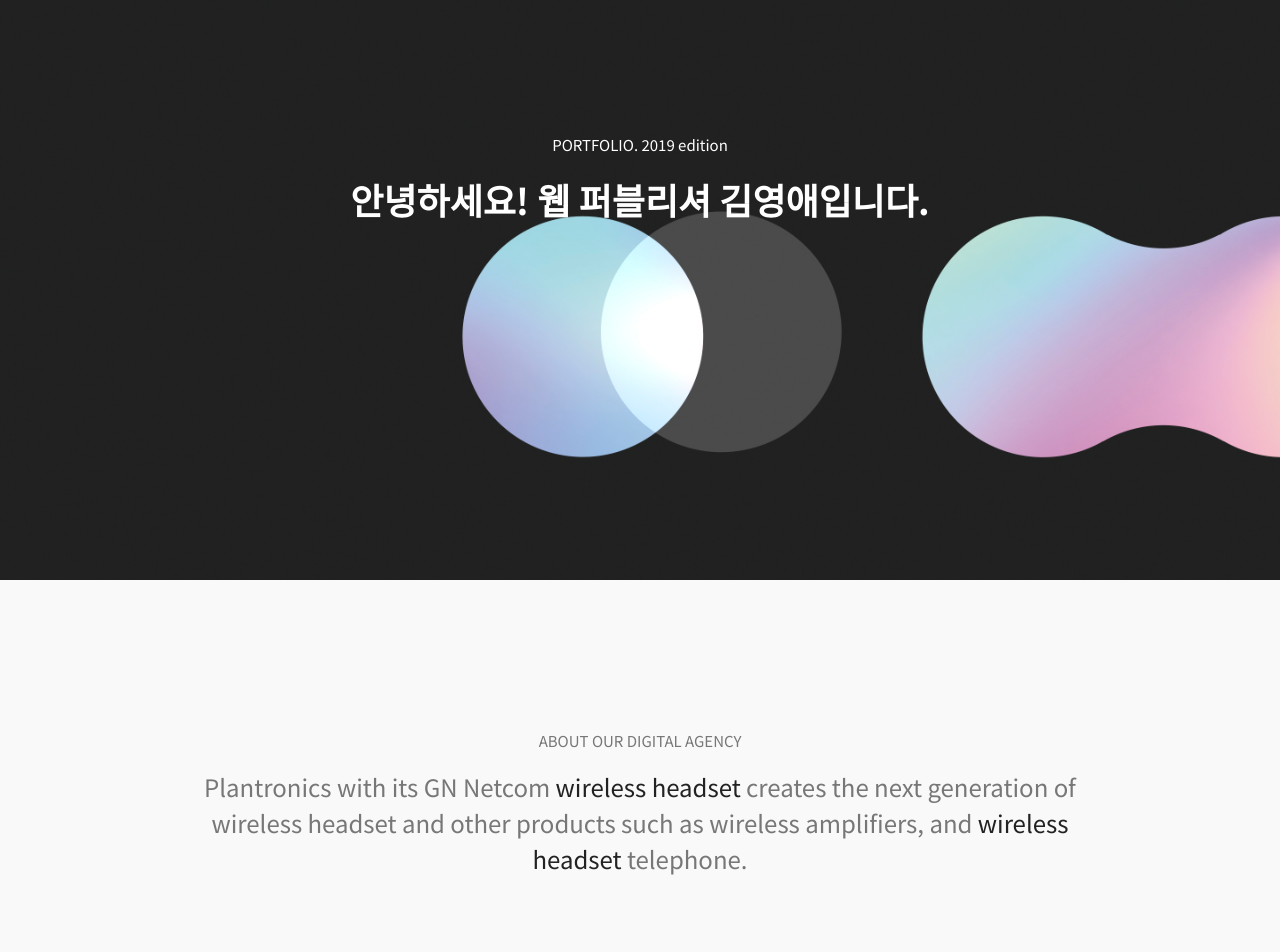
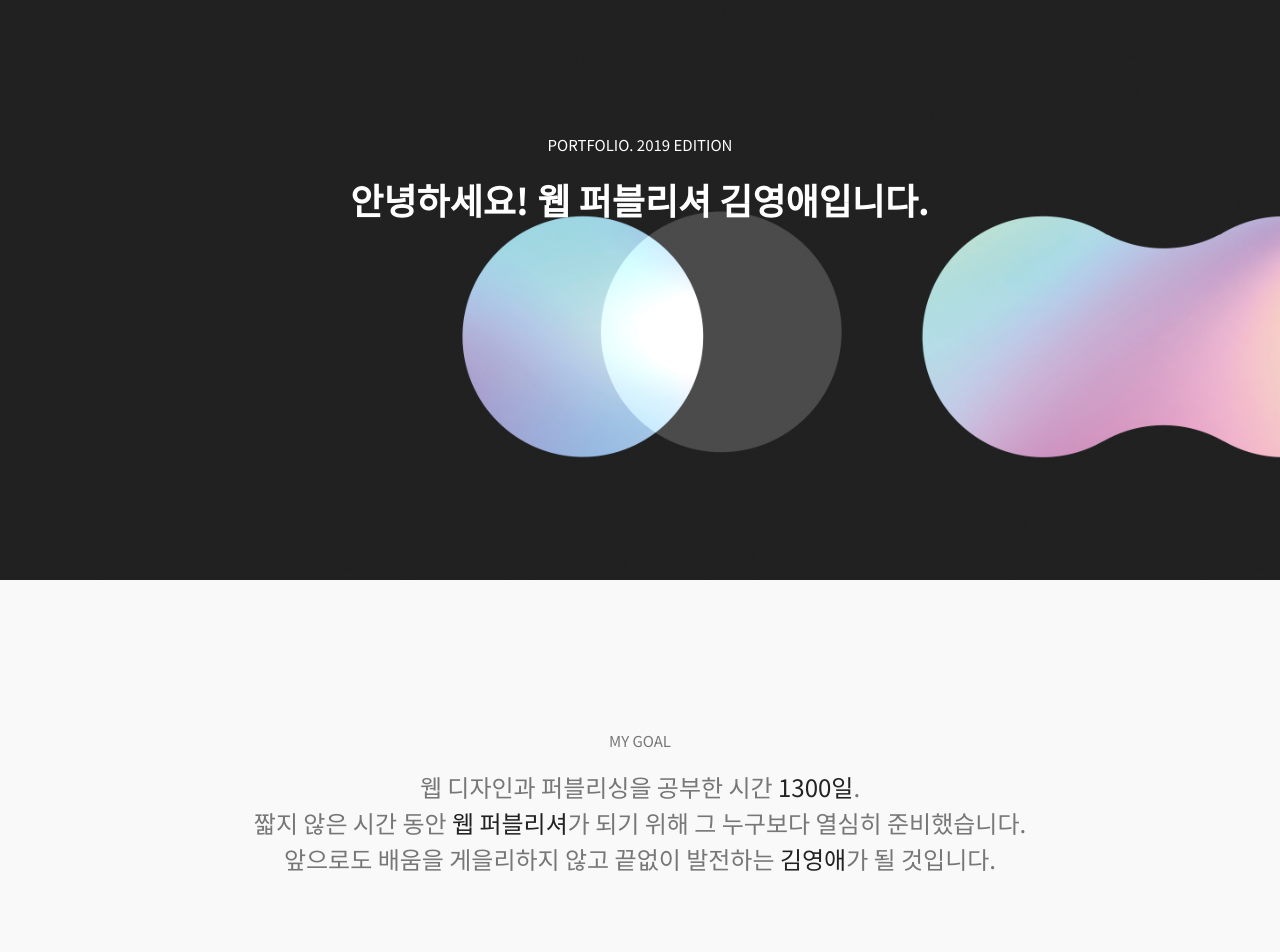
Before and after one commit to dankkim/portfolio, a plain HTML site: page index.html in a window 1280 px wide. Shown: the part 220-1172 px from the top of the page. Drawn offline with nearby package versions, Linux system fonts and the light colour scheme.

Commit message:
20191020

```diff
--- a/index.html
+++ b/index.html
@@ -51,8 +51,7 @@
 								<a href="#" class="mobile-btn"><span class="lnr lnr-menu"></span></a>
 							</nav>
 							<div class="header-social d-flex align-items-center">
-								<a href="https://www.instagram.com/kya754/"target="_blank"><i class="fa fa-instagram"></i></a>
-						<a href="https://github.com/kya754"target="_blank"><i class="fa fa-github"></i></a>
+							<a href="https://github.com/kya754"target="_blank"><i class="fa fa-github"></i></a>
 							</div>
 						</div>
 					</div>
@@ -67,7 +66,7 @@
 				<div class="row fullscreen justify-content-center align-items-center">
 					<div class="col-lg-8">
 						<div class="banner-content text-center">
-							<p class="text-white">PORTFOLIO. 2019 edition</p>
+							<p class="text-white text-uppercase">PORTFOLIO. 2019 edition</p>
 							<h1 class="text-white">안녕하세요! 웹 퍼블리셔 김영애입니다.</h1>
 							<!-- <a href="#" class="primary-btn banner-btn">Scroll</a> -->
 						</div>
@@ -82,8 +81,10 @@
 				<div class="row justify-content-center">
 					<div class="col-lg-10">
 						<div class="section-title text-center">
-							<p class="text-uppercase">About Our Digital Agency</p>
-							<h3>Plantronics with its GN Netcom <b>wireless headset</b> creates the next generation of wireless headset and other products such as wireless amplifiers, and <b>wireless headset</b> telephone.</h3>
+							<p class="text-uppercase">my goal</p>
+							<h3>웹 디자인과 퍼블리싱을 공부한 시간 <b>1300일</b>.<br>
+							짧지 않은 시간 동안 <b>웹 퍼블리셔</b>가 되기 위해 그 누구보다 열심히 준비했습니다.<br>
+							앞으로도 배움을 게을리하지 않고 끝없이 발전하는 <b>김영애</b>가 될 것입니다.</h3>
 						</div>
 					</div>
 				</div>
@@ -375,7 +376,6 @@
 				<div class="row justify-content-center">
 					<div class="col-lg-8">
 						<div class="product-area-title text-center">
-							<p class="text-uppercase">using cafe24</p>
 							<h2 class="h1">CLIENTS</h2>
 						</div>
 					</div>
@@ -702,7 +702,6 @@
 				<div class="footer-bottom d-flex justify-content-between align-items-center">
 					<p class="footer-text m-0">Copyright &copy; 2019 김영애. All right reserved.</p>
 					<div class="footer-social d-flex align-items-center">
-						<a href="https://www.instagram.com/kya754/"target="_blank"><i class="fa fa-instagram"></i></a>
 						<a href="https://github.com/kya754"target="_blank"><i class="fa fa-github"></i></a>
 
 					</div>
```
